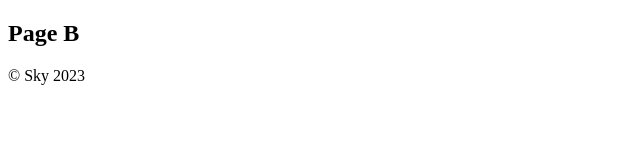
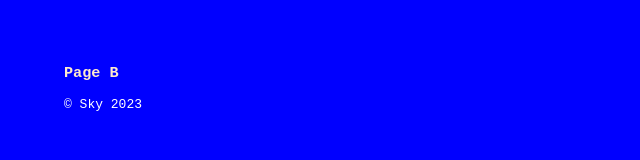
Before and after one commit to tdy07/git-practice, a plain HTML site: page pageB.html in a window 1280 px wide. Shown: the whole page, without its empty margins (0-640 px from the left). Drawn offline with Linux system fonts and the light colour scheme.

Commit message:
added h3 style and style sheet

```diff
--- a/pageB.html
+++ b/pageB.html
@@ -4,6 +4,7 @@
     <meta charset="UTF-8">
     <meta name="viewport" content="width=device-width, initial-scale=1.0">
     <title>Page B</title>
+    <link rel="stylesheet" href="styles/styles.css">
 </head>
 <body>
     <header>
@@ -12,7 +13,7 @@
         </nav>
     </header>
 <section>
-    <h2>Page B</h2>
+    <h3>Page B</h3>
 </section>
     <footer>
 <p>&copy; Sky 2023</p>
--- a/styles/styles.css
+++ b/styles/styles.css
@@ -4,3 +4,7 @@ body {
     margin: 5%;
     font-family: monospace;
 }
+
+h3 {
+    color: blanchedalmond;
+}
```
